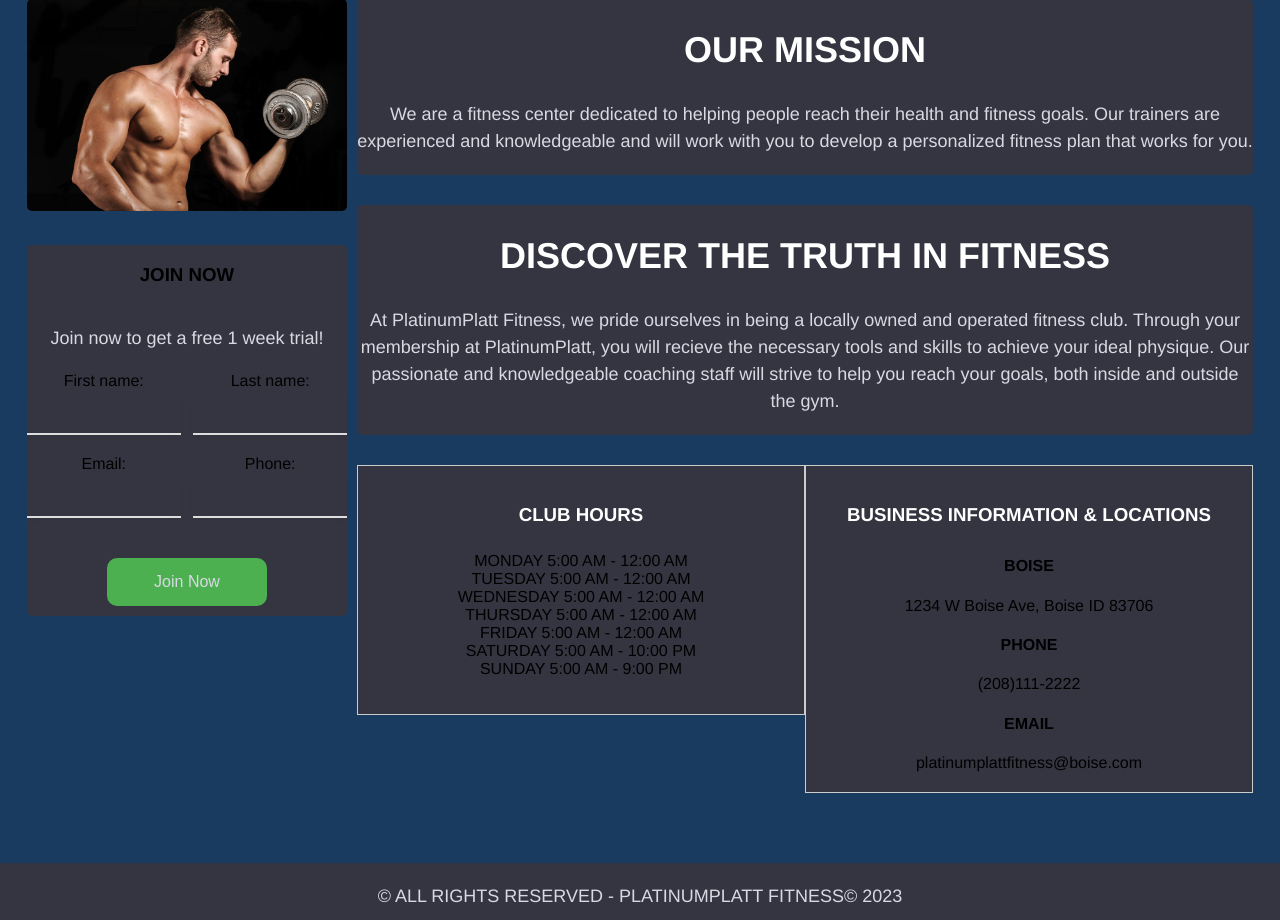
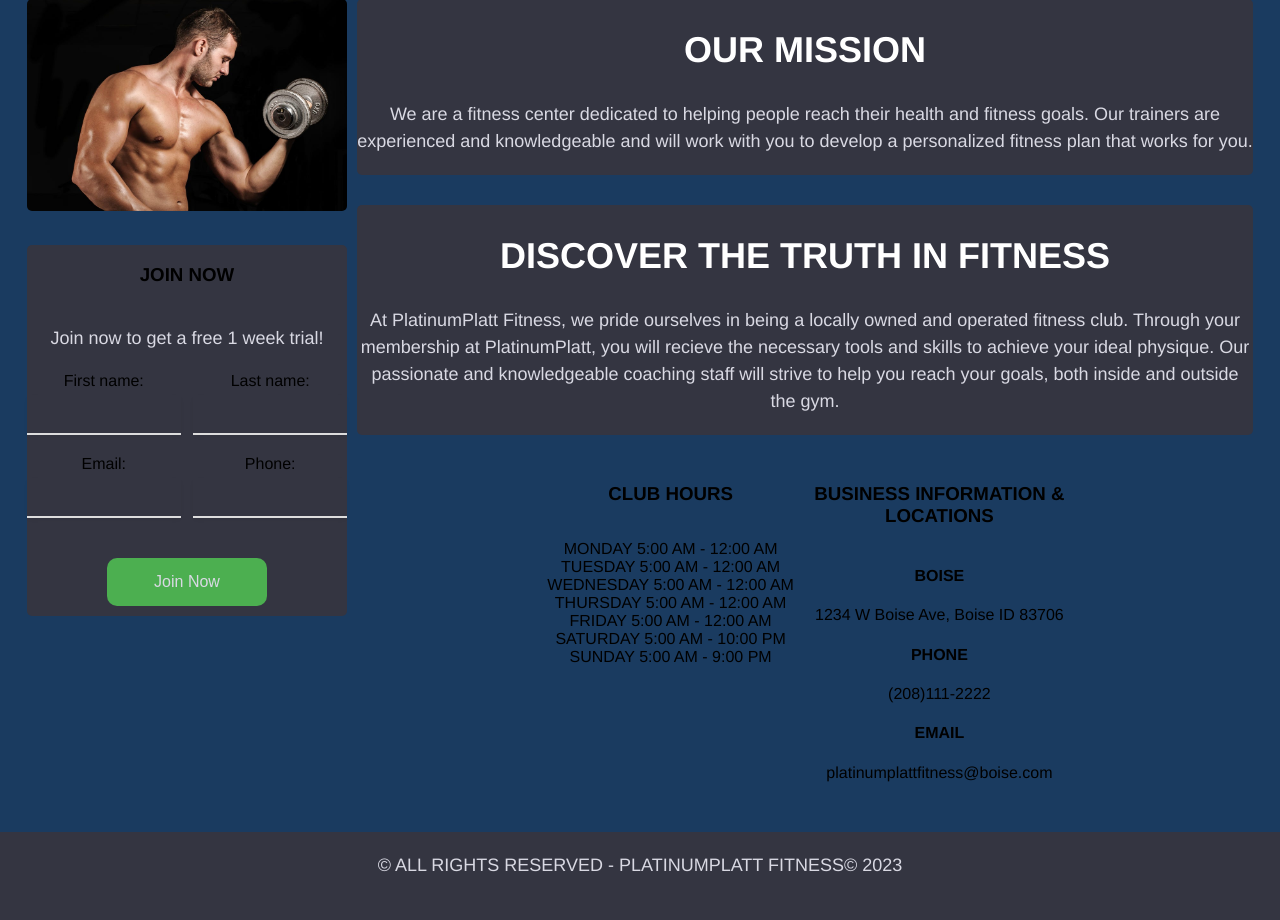
Before and after one commit to austinplatt/CS401-FitnessWebsite, a PHP site: page /about.php in a window 1280 px wide. Shown: the part 330-1250 px from the top of the page. After the commit the page ends 1202 px from the top, so only its background shows below. Run offline with PHP 8.4, Linux system fonts and the light colour scheme.

Commit message:
"Updated Styles"

```diff
--- a/style.css
+++ b/style.css
@@ -331,29 +331,20 @@ input[type="submit"] {
     }
 }
 
-.club-info {
+.club-info{
     display: flex;
     flex-direction: column;
-    width: 50%;
-    padding: 20px;
-    background-color: rgb(52, 53, 65);
-    border: 1px solid #ccc;
-    box-sizing: border-box;
-    margin-bottom: 20px;
+
+    width: 30%;
+
 }
 
-  .club-info h3 {
-    color: #fff;
-    margin-bottom: 10px;
-}
-
-  .club-info-Container {
+.club-info-Container{
     display: flex;
     flex-direction: row;
     align-items: flex-start;
-    justify-content: space-between;
+    justify-content: center;
     flex-wrap: wrap;
     width: 100%;
     margin-bottom: 50px;
-    box-sizing: border-box;
 }
```
